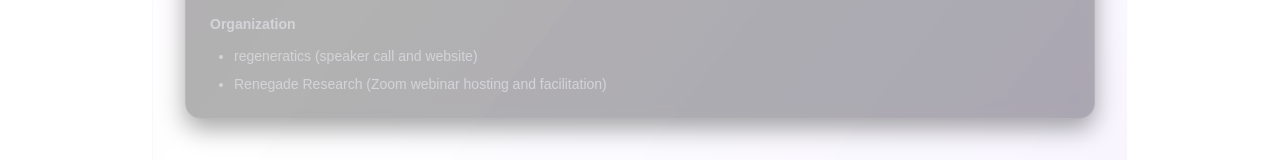
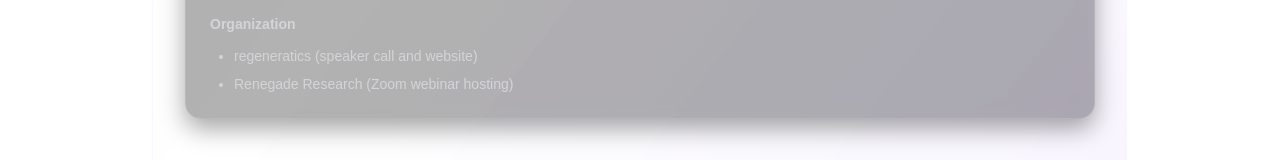
Before and after one commit to jcb31416/longcovidconference, a Next.js app: page /preview in a window 1280 px wide. Shown: the part 1101-1261 px from the top of the page. Built offline with nearby package versions, Linux system fonts and the light colour scheme.

Commit message:
typo preview page renegade research

```diff
--- a/src/app/preview/page.js
+++ b/src/app/preview/page.js
@@ -71,7 +71,7 @@
                           <strong>Organization</strong>
                           <ul className="list-disc ml-6 mt-1">
                             <li>regeneratics (speaker call and website)</li>
-                            <li>Renegade Research (Zoom webinar hosting and facilitation)</li>
+                            <li>Renegade Research (Zoom webinar hosting)</li>
                           </ul>
                         </div>
 
```
